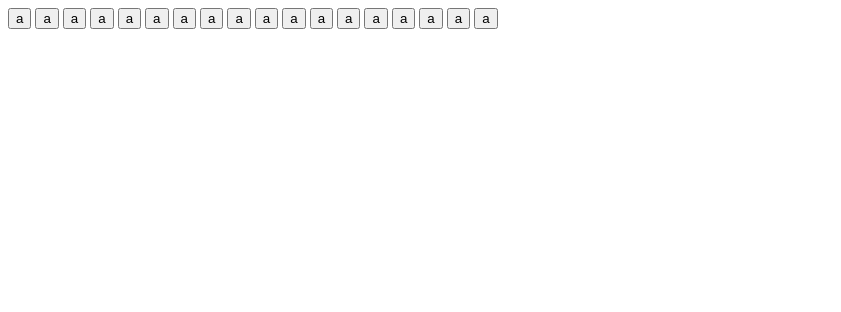
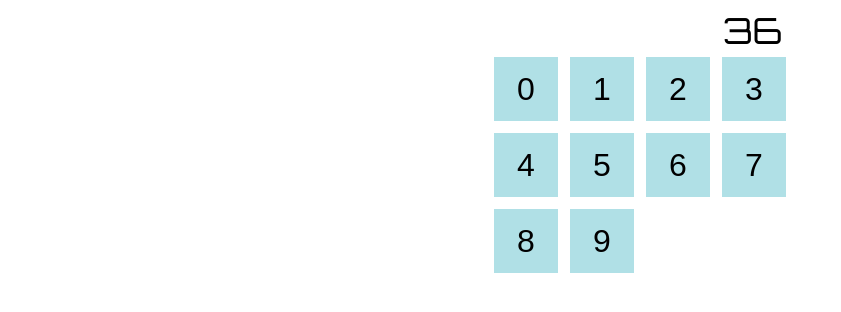
Before and after one commit to Baboon69/Calculator, a plain HTML site: page index.html in a window 1280 px wide. Shown: the whole page, without its empty margins (0-841 px from the left). Drawn offline with Linux system fonts and the light colour scheme.

Commit message:
add number buttons, fonts, basic style
git status

```diff
--- a/index.html
+++ b/index.html
@@ -4,31 +4,30 @@
     <meta charset="UTF-8">
     <meta http-equiv="X-UA-Compatible" content="IE=edge">
     <meta name="viewport" content="width=device-width, initial-scale=1.0">
+    <link rel="preconnect" href="https://fonts.googleapis.com">
+    <link rel="preconnect" href="https://fonts.gstatic.com" crossorigin>
+    <link href="https://fonts.googleapis.com/css2?family=Open+Sans&family=Orbitron&display=swap" rel="stylesheet">
     <title>Document</title>
+    <link rel="stylesheet" href="style.css">
+    <script src="script.js" defer></script>
 </head>
 <body>
     <div id="container">
         <div id="calculator">
-            <div id="display"></div>
+            <div id="display">
+                36
+            </div>
             <div id="buttons-container">
-                <button class="button">a</button>
-                <button class="button">a</button>
-                <button class="button">a</button>
-                <button class="button">a</button>
-                <button class="button">a</button>
-                <button class="button">a</button>
-                <button class="button">a</button>
-                <button class="button">a</button>
-                <button class="button">a</button>
-                <button class="button">a</button>
-                <button class="button">a</button>
-                <button class="button">a</button>
-                <button class="button">a</button>
-                <button class="button">a</button>
-                <button class="button">a</button>
-                <button class="button">a</button>
-                <button class="button">a</button>
-                <button class="button">a</button>
+                <button class="button">0</button>
+                <button class="button">1</button>
+                <button class="button">2</button>
+                <button class="button">3</button>
+                <button class="button">4</button>
+                <button class="button">5</button>
+                <button class="button">6</button>
+                <button class="button">7</button>
+                <button class="button">8</button>
+                <button class="button">9</button>
             </div>
         </div>
     </div>
--- a/script.js
+++ b/script.js
@@ -0,0 +1,12 @@
+let buttons;
+function Calculator(){
+    buttons=document.querySelectorAll(".button");
+    buttons.forEach((e) => {
+        e.addEventListener("click", () => {
+            console.log("you clicked a button!");
+        });
+    });
+    console.log(buttons);
+}
+
+Calculator();
--- a/style.css
+++ b/style.css
@@ -0,0 +1,39 @@
+body{
+    margin: 0;
+    padding: 0;
+    font-family: 'Open Sans', sans-serif;
+}
+*{
+    box-sizing: border-box;
+}
+#calculator{
+    width: 300px;
+    padding: 4px;
+    margin: 0 auto;
+}
+
+#display{
+    width: 292px;
+    padding: 4px;
+    text-align: right;
+    font-family: 'Orbitron', sans-serif;
+    font-size: 36px;
+}
+
+#buttons-container{
+    width: 292px;
+    display: flex;
+    flex-wrap: wrap;
+    gap: 12px;
+}
+
+.button{
+    width: 64px;
+    height: 64px;
+    background-color: powderblue;
+    border: 0;
+    font-size: 32px;
+}
+.button:hover{
+    cursor: pointer;
+}
```
